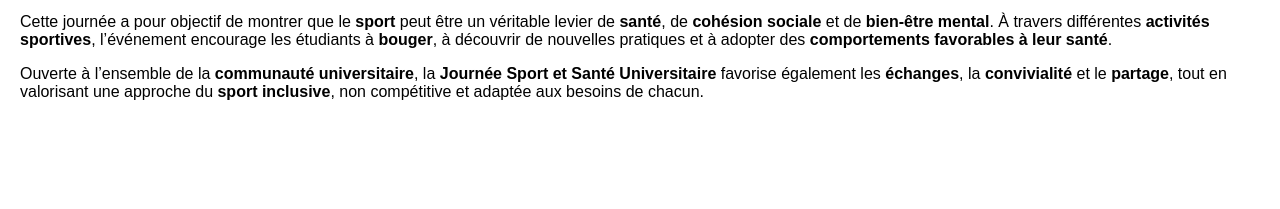
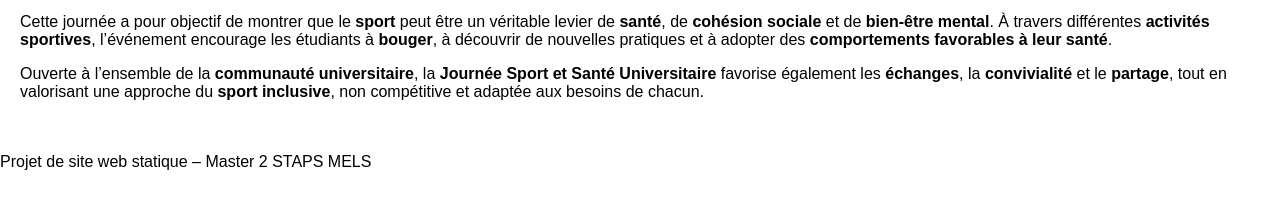
Before and after one commit to mariama0502/site-staps, a plain HTML site: page evenement.html in a window 1280 px wide. Shown: the part 465-674 px from the top of the page. Drawn offline with Linux system fonts and the light colour scheme.

Commit message:
Update evenement.html

```diff
--- a/evenement.html
+++ b/evenement.html
@@ -28,5 +28,14 @@
     <p>Cette journée a pour objectif de montrer que le <strong>sport</strong> peut être un véritable levier de <strong>santé</strong>, de <strong>cohésion sociale</strong> et de <strong>bien-être mental</strong>. À travers différentes <strong>activités sportives</strong>, l’événement encourage les étudiants à <strong>bouger</strong>, à découvrir de nouvelles pratiques et à adopter des <strong>comportements favorables à leur santé</strong>.</p>
 
     <p>Ouverte à l’ensemble de la <strong>communauté universitaire</strong>, la <strong>Journée Sport et Santé Universitaire</strong> favorise également les <strong>échanges</strong>, la <strong>convivialité</strong> et le <strong>partage</strong>, tout en valorisant une approche du <strong>sport inclusive</strong>, non compétitive et adaptée aux besoins de chacun.</p>
+   </p>
+    </section>
+
+</main>
+
+<footer>
+    <p>Projet de site web statique – Master 2 STAPS MELS</p>
+</footer>
+
 </body>
 </html>
```
